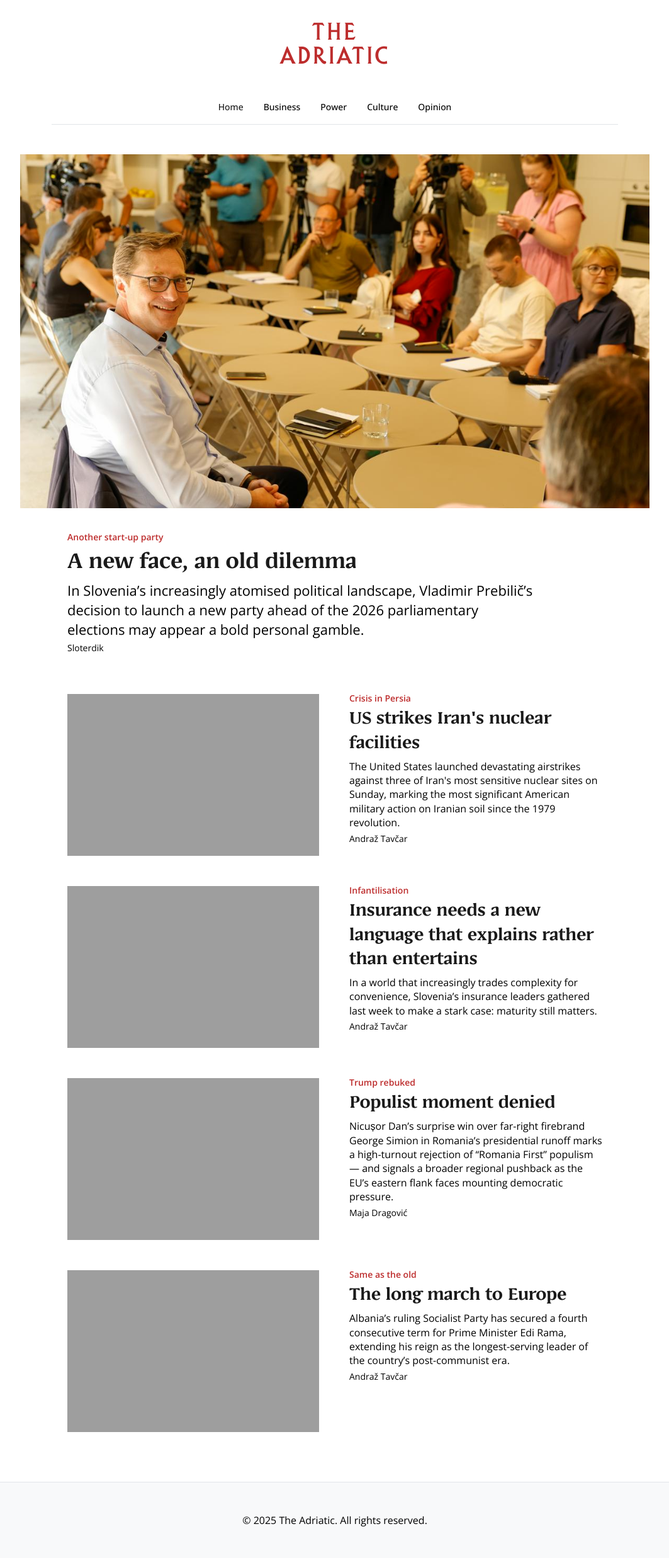
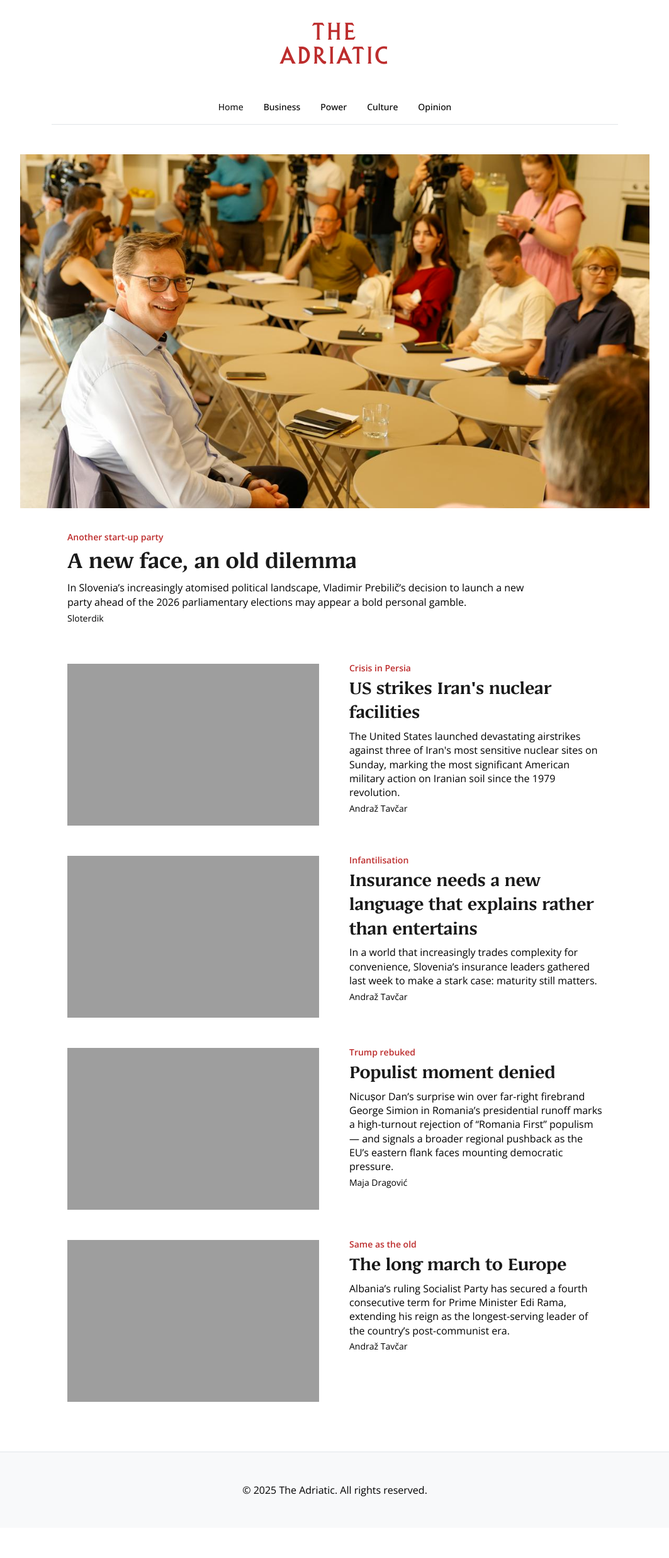
Before and after one commit to tfhoerest/azt, a Jekyll site: the page built from index.html, in a window 1280 px wide. Shown: the whole page at 63% size, without its empty margins (108-1171 px from the left). Built offline with Jekyll 4.4.1, drawn with Linux system fonts in a browser that asks for light colours; the list of posts is cut into pages by our own code; after the commit the page ends 2426 px from its top, so only the background shows below that.

Commit message:
Update home.html

```diff
--- a/_layouts/home.html
+++ b/_layouts/home.html
@@ -86,7 +86,7 @@ layout: default
 
 .hero-summary {
     font-family: 'Open Sans', Arial, sans-serif;
-    font-size: var(--z-ds-fontsize-22);
+    font-size: var(--z-ds-fontsize-20);
     font-weight: 300;
     color: var(--z-ds-color-text-70);
     line-height: 1.2 !important;  /* Tighter line height */
```
